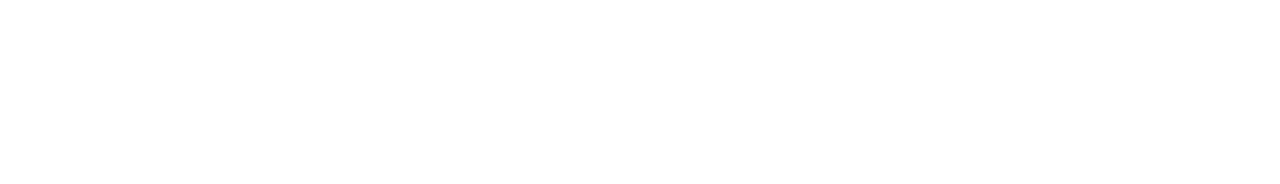
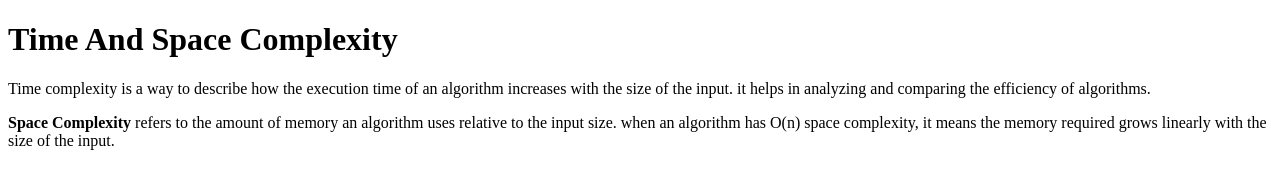
Before and after one commit to acciojob/time-and-space-complexity-Aashish257, a website: page main.html in a window 1280 px wide. Drawn offline with Linux system fonts and the light colour scheme.

Commit message:
created a submission

```diff
--- a/main.html
+++ b/main.html
@@ -8,6 +8,9 @@
 
 <body>
 	<!-- the entire body must be written by student -->
+	<h1>Time And Space Complexity</h1>
+	<p>Time complexity is a way to describe how the execution time of an algorithm increases with the size of the input. it helps in analyzing and comparing the efficiency of algorithms.</p>
+	<p> <b>Space Complexity</b> refers to the amount of memory an algorithm uses relative to the input size. when an algorithm has O(n) space complexity, it means the memory required grows linearly with the size of the input.</p>
     <script type="text/javascript" src="./script.js">
 </script>
 
--- a/styles.css
+++ b/styles.css
@@ -1 +1,2 @@
 /*  your css code here. If applicable */
+https://www.svgrepo.com/show/345221/three-dots.svg
```
